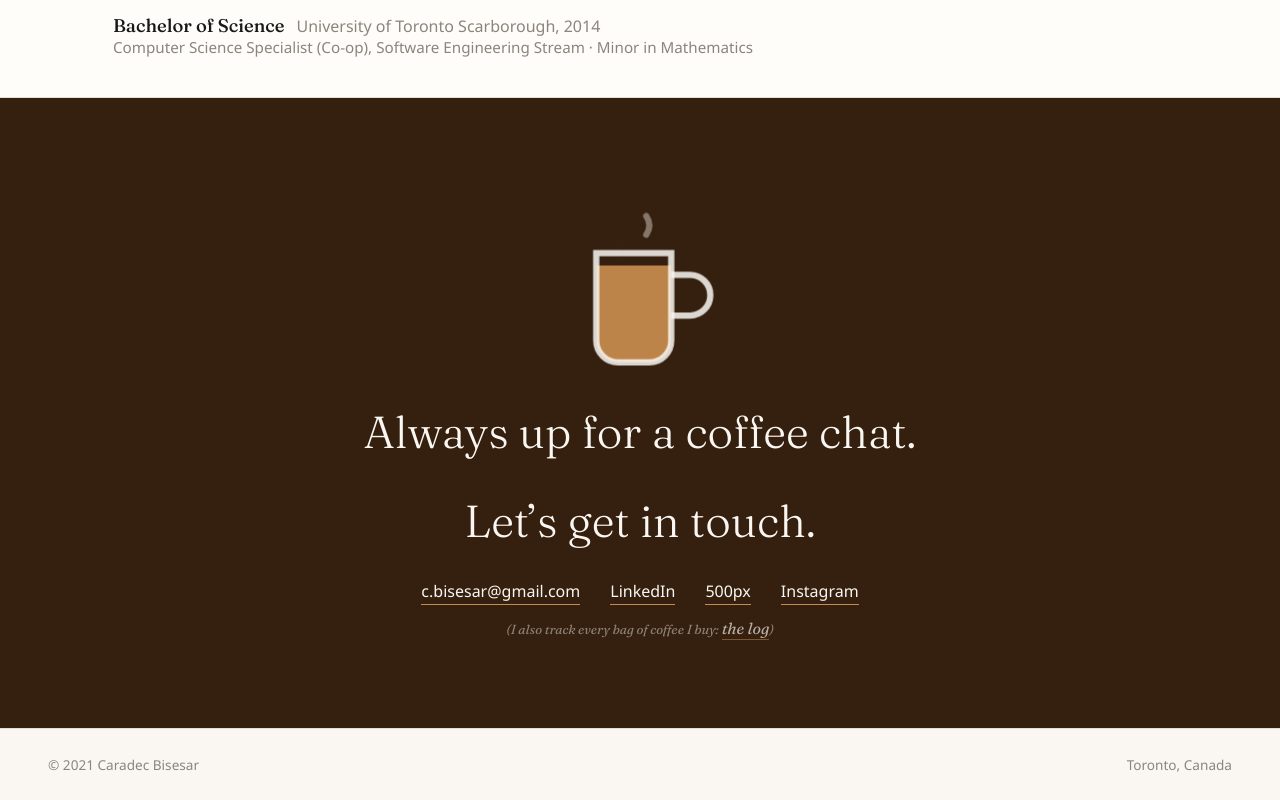
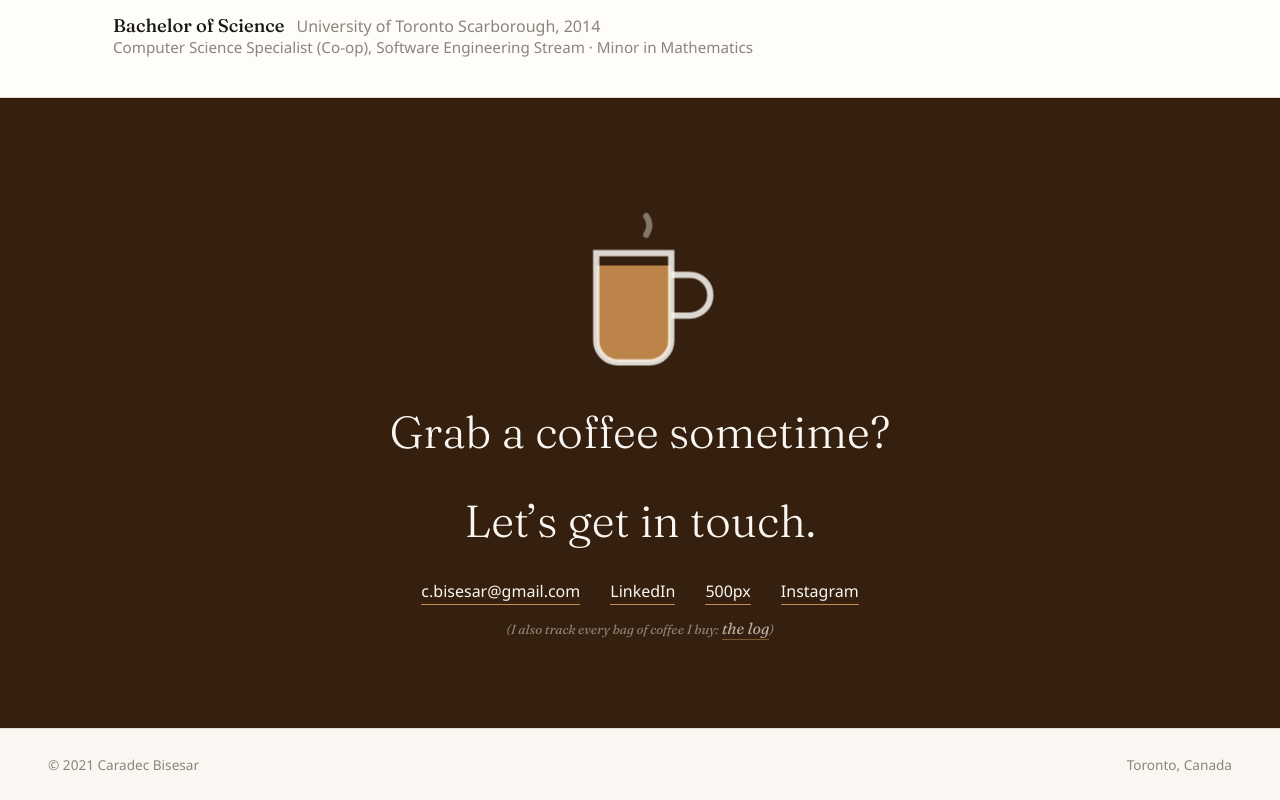
Before and after one commit to Gr1mdrag0n/all-about-cb, a React (Vite) app: page /uses in a window 1280 px wide. Shown: the part 7593-8393 px from the top of the page. Built offline with nearby package versions, Linux system fonts and the light colour scheme.

Commit message:
Closing CTA: avoid the double "let's"
"Always up for a coffee chat" wasn't landing either. Settled on
"Grab a coffee sometime?" as the invitation, ahead of "Let's get
in touch." - keeps the meet-up framing without repeating "let's"
back to back.

```diff
--- a/src/components/App.tsx
+++ b/src/components/App.tsx
@@ -277,7 +277,7 @@ function App() {
           <path className="outline" d="M10 14 h24 v28 a7 7 0 0 1 -7 7 h-10 a7 7 0 0 1 -7 -7 z"></path>
           <path className="outline" d="M34 21 h6 a6 6 0 0 1 0 13 h-6"></path>
         </svg>
-        <div className="serif">Always up for a coffee chat.</div>
+        <div className="serif">Grab a coffee sometime?</div>
         <div className="serif">Let’s get in touch.</div>
         <ul>
           <li><a href="mailto:c.bisesar@gmail.com">c.bisesar@gmail.com</a></li>
```
